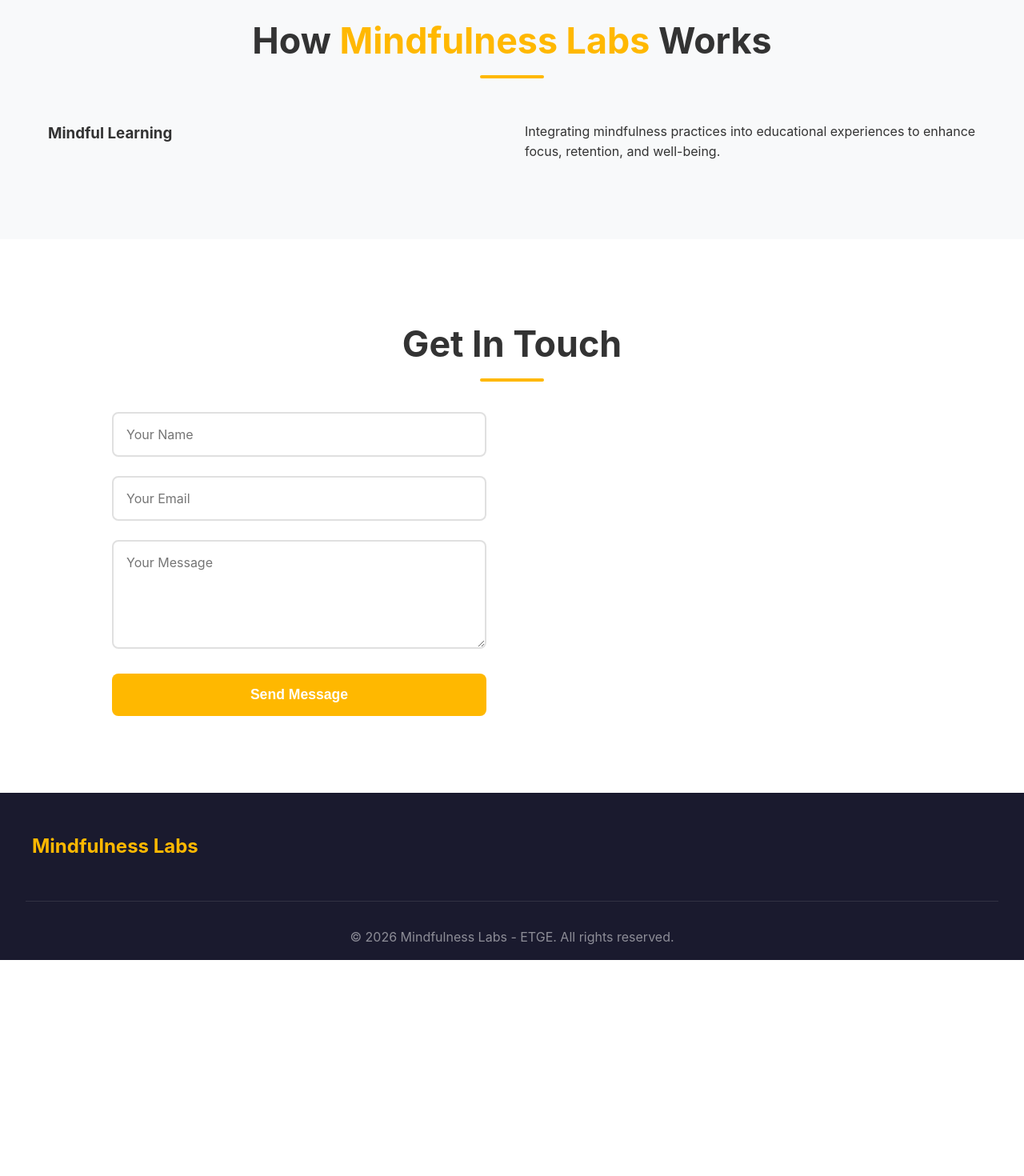
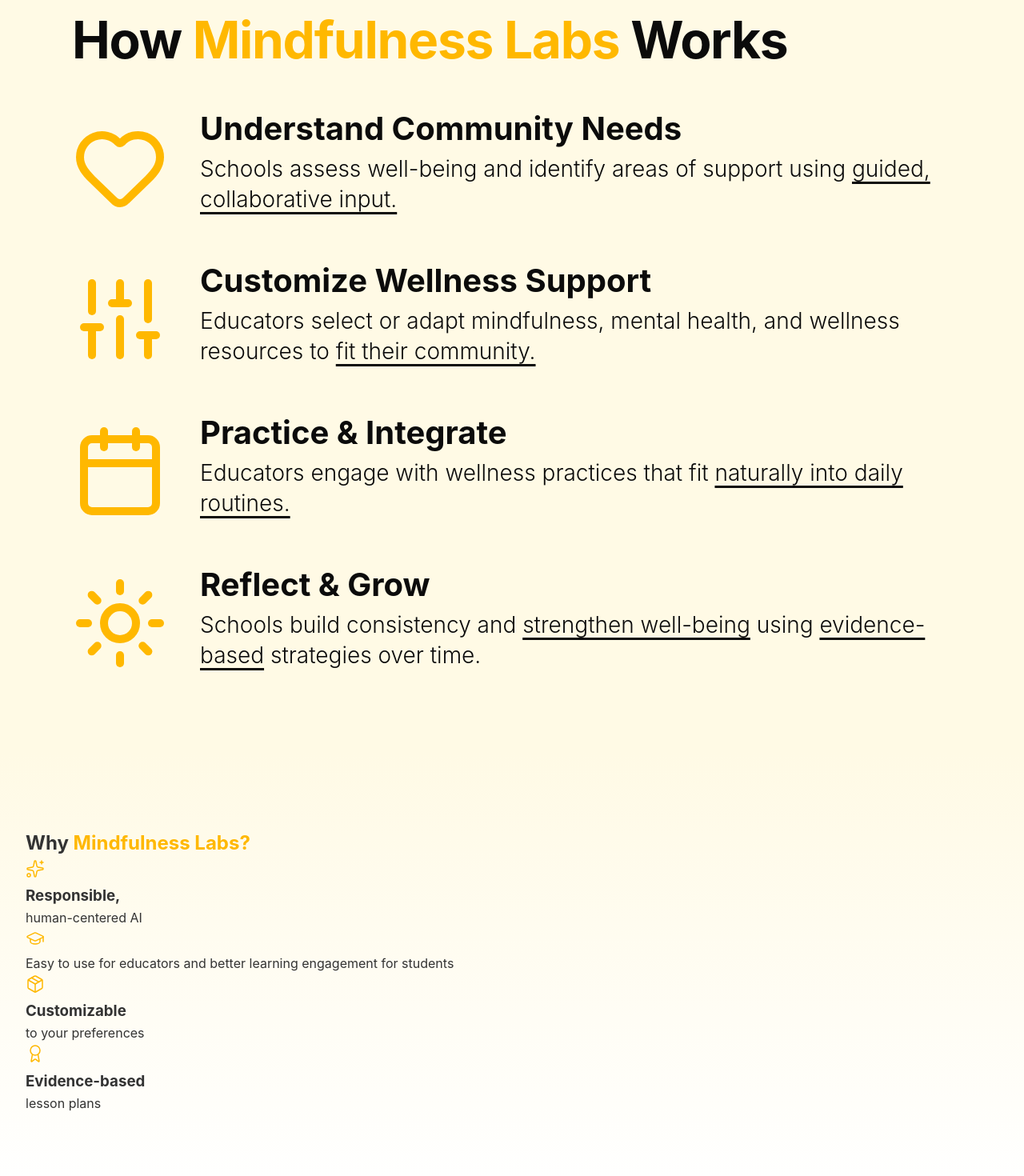
Before and after one commit to Fariznt/mindfulnessLabsLanding, a React (Vite) app: page / in a window 1280 px wide. Shown: the part 880-2350 px from the top of the page at 80% size. Before the commit the page ends 2080 px from the top, so only its background shows below. Built offline with nearby package versions, Linux system fonts and the light colour scheme.

Commit message:
fixed ui for about and hero sections, added why section

```diff
--- a/src/App.jsx
+++ b/src/App.jsx
@@ -5,6 +5,7 @@
 import Contact from './components/Contact'
 import Footer from './components/Footer'
 import './App.css'
+import WhySection from './components/WhySection'
 
 function App() {
   return (
@@ -12,6 +13,7 @@
       <Navbar />
       <Hero />
       <About />
+      <WhySection />
       <Contact />
       <Footer />
     </div>
--- a/src/components/About.css
+++ b/src/components/About.css
@@ -1,73 +1,85 @@
-.about-section {
-  padding: 6rem 2rem;
-  background-color: var(--bg-light);
+/* Matches the mockup: warm background, huge title, simple icon+text rows */
+.aboutSection {
+  background: var(--secondary-bg);
+  padding: 96px 24px;
 }
 
-.section-title {
-  text-align: center;
-  font-size: 2.8rem;
-  margin-bottom: 3rem;
-  color: var(--text-dark);
-  position: relative;
+.aboutContainer {
+  max-width: 1100px;
+  margin: 0 auto;
 }
 
-.section-title::after {
-  content: '';
-  position: absolute;
-  bottom: -10px;
-  left: 50%;
-  transform: translateX(-50%);
-  width: 80px;
-  height: 4px;
-  background: linear-gradient(135deg, var(--primary-color), var(--secondary-color));
-  border-radius: 2px;
+.aboutTitle {
+  margin: 0 0 56px 0;
+  font-size: 4.0rem;
+  line-height: 1.05;
+  font-weight: 700;
+  letter-spacing: -0.02em;
+  text-align: left; /* key difference from your current centered title */
+  color: #0b0b0b;
 }
 
-.about-content {
-  display: grid;
-  grid-template-columns: repeat(auto-fit, minmax(280px, 1fr));
-  gap: 2rem;
-  margin-top: 4rem;
+.accent {
+  color: #ffb800;
 }
 
-.about-card {
-  background: white;
-  padding: 2.5rem;
-  border-radius: 15px;
-  box-shadow: 0 5px 20px rgba(0, 0, 0, 0.08);
-  transition: all 0.3s ease;
-  text-align: center;
+.steps {
+  display: flex;
+  flex-direction: column;
+  gap: 56px; /* roomy like the mock */
 }
 
-.about-card:hover {
-  transform: translateY(-10px);
-  box-shadow: 0 15px 40px rgba(0, 0, 0, 0.15);
+.step {
+  display: grid;
+  grid-template-columns: 120px 1fr; /* icon column + text column */
+  column-gap: 40px;
+  align-items: start;
 }
 
-.card-icon {
-  font-size: 3rem;
-  margin-bottom: 1rem;
+.iconWrap {
+  display: flex;
+  align-items: flex-start;
+  justify-content: center;
+  padding-top: 6px; /* nudges icon down to align with headline baseline */
 }
 
-.about-card h3 {
-  font-size: 1.5rem;
-  margin-bottom: 1rem;
-  color: var(--text-dark);
+.stepIcon {
+  width: 128px;
+  height: 128px;
+  color: #ffb800;
 }
 
-.about-card p {
-  color: var(--text-light);
-  line-height: 1.8;
+.stepTitle {
+  margin: 0 0 10px 0;
+  font-size: 2.5rem;
+  line-height: 1.1;
+  font-weight: 700;
+  color: #0b0b0b;
 }
 
-.fade-in {
-  animation: fadeIn 0.8s ease-out;
+.stepBody {
+  margin: 0;
+  font-size: 28px;
+  line-height: 1.35;
+  font-weight: 300;
+  color: #0b0b0b;
+}
+
+.underline {
+  text-decoration: underline;
+  text-decoration-thickness: 3px;
+  text-underline-offset: 6px;
+}
+
+/* Keep your fade-in, but soften it a bit */
+.fadeIn {
+  animation: fadeIn 600ms ease-out both;
 }
 
 @keyframes fadeIn {
   from {
     opacity: 0;
-    transform: translateY(30px);
+    transform: translateY(18px);
   }
   to {
     opacity: 1;
@@ -75,16 +87,44 @@
   }
 }
 
-@media (max-width: 768px) {
-  .about-section {
-    padding: 4rem 1.5rem;
+/* Responsive tweaks */
+@media (max-width: 900px) {
+  .aboutTitle {
+    font-size: 48px;
+    margin-bottom: 40px;
   }
 
-  .section-title {
-    font-size: 2.2rem;
+  .step {
+    grid-template-columns: 88px 1fr;
+    column-gap: 24px;
   }
 
-  .about-content {
-    grid-template-columns: 1fr;
+  .stepIcon {
+    width: 72px;
+    height: 72px;
+  }
+
+  .stepTitle {
+    font-size: 32px;
+  }
+
+  .stepBody {
+    font-size: 20px;
   }
 }
+
+@media (max-width: 600px) {
+  .aboutSection {
+    padding: 72px 18px;
+  }
+
+  .step {
+    grid-template-columns: 1fr;
+    row-gap: 14px;
+  }
+
+  .iconWrap {
+    justify-content: flex-start;
+    padding-top: 0;
+  }
+}
--- a/src/components/About.jsx
+++ b/src/components/About.jsx
@@ -1,42 +1,91 @@
-import { useState, useEffect, useRef } from 'react'
-import './About.css'
+import { useEffect, useRef, useState } from "react";
+import { Heart, Sliders, Calendar, Sun } from "lucide-react";
+import "./About.css";
+
+const steps = [
+  {
+    Icon: Heart,
+    title: "Understand Community Needs",
+    body: (
+      <>
+        Schools assess well-being and identify areas of support using{" "}
+        <span className="underline">guided, collaborative input.</span>
+      </>
+    ),
+  },
+  {
+    Icon: Sliders,
+    title: "Customize Wellness Support",
+    body: (
+      <>
+        Educators select or adapt mindfulness, mental health, and wellness resources to{" "}
+        <span className="underline">fit their community.</span>
+      </>
+    ),
+  },
+  {
+    Icon: Calendar,
+    title: "Practice & Integrate",
+    body: (
+      <>
+        Educators engage with wellness practices that fit{" "}
+        <span className="underline">naturally into daily routines.</span>
+      </>
+    ),
+  },
+  {
+    Icon: Sun,
+    title: "Reflect & Grow",
+    body: (
+      <>
+        Schools build consistency and <span className="underline">strengthen well-being</span>{" "}
+        using <span className="underline">evidence-based</span> strategies over time.
+      </>
+    ),
+  },
+];
 
 function About() {
-  const [isVisible, setIsVisible] = useState(false)
-  const sectionRef = useRef(null)
+  const [isVisible, setIsVisible] = useState(false);
+  const sectionRef = useRef(null);
 
   useEffect(() => {
+    const el = sectionRef.current;
+    if (!el) return;
+
     const observer = new IntersectionObserver(
-      ([entry]) => {
-        if (entry.isIntersecting) {
-          setIsVisible(true)
-        }
-      },
+      ([entry]) => entry.isIntersecting && setIsVisible(true),
       { threshold: 0.1 }
-    )
+    );
 
-    if (sectionRef.current) {
-      observer.observe(sectionRef.current)
-    }
-
-    return () => {
-      if (sectionRef.current) {
-        observer.unobserve(sectionRef.current)
-      }
-    }
-  }, [])
+    observer.observe(el);
+    return () => observer.disconnect();
+  }, []);
 
   return (
-    <section id="about" className="about-section" ref={sectionRef}>
-      <div className={`container ${isVisible ? 'fade-in' : ''}`}>
-        <h2 className="section-title">How <span style={{ color: "#FFB800" }}>Mindfulness Labs</span> Works</h2>
-        <div className="about-content">
-          <h3>Mindful Learning</h3>
-          <p>Integrating mindfulness practices into educational experiences to enhance focus, retention, and well-being.</p>
+    <section id="about" className="aboutSection" ref={sectionRef}>
+      <div className={`aboutContainer ${isVisible ? "fadeIn" : ""}`}>
+        <h2 className="aboutTitle">
+          How <span className="accent">Mindfulness Labs</span> Works
+        </h2>
+
+        <div className="steps">
+          {steps.map(({ Icon, title, body }) => (
+            <div className="step" key={title}>
+              <div className="iconWrap" aria-hidden="true">
+                <Icon className="stepIcon" strokeWidth={2} />
+              </div>
+
+              <div className="stepText">
+                <h3 className="stepTitle">{title}</h3>
+                <p className="stepBody">{body}</p>
+              </div>
+            </div>
+          ))}
         </div>
       </div>
     </section>
-  )
+  );
 }
 
-export default About
+export default About;
--- a/src/components/Contact.jsx
+++ b/src/components/Contact.jsx
@@ -3,17 +3,66 @@
 
 function Contact() {
   const [formData, setFormData] = useState({
-    name: '',
+    firstName: '',
+    lastName: '',
     email: '',
     message: ''
-  })
+  });
+  const [status, setStatus] = useState('');
+  const [loading, setLoading] = useState(false);
 
-  const handleSubmit = (e) => {
-    e.preventDefault()
-    // Handle form submission here
-    alert('Form submitted! (Add your submission logic here)')
-    console.log('Form data:', formData)
-  }
+  const handleSubmit = async (e) => {
+    e.preventDefault();
+    setLoading(true);
+    setStatus('');
+
+    try {
+      const response = await fetch('http://localhost:3001/api/subscribe', {
+        method: 'POST',
+        headers: {
+          'Content-Type': 'application/json',
+        },
+        body: JSON.stringify({
+          email: formData.email,
+          firstName: formData.firstName,
+          lastName: formData.lastName
+        })
+      });
+
+      const data = await response.json();
+
+      if (data.success) {
+        setStatus('Successfully subscribed to our mailing list!');
+        setFormData({ firstName: '', lastName: '', email: '', message: '' });
+      } else {
+        setStatus('Error: ' + data.error);
+      }
+    } catch (error) {
+        const status = error?.response?.status;
+        const data = error?.response?.data;
+
+        console.log("=== WIX ERROR RAW ===");
+        console.log(error);
+
+        console.log("=== WIX ERROR STATUS ===");
+        console.log(status);
+
+        console.log("=== WIX ERROR DATA (stringified) ===");
+        console.log(JSON.stringify(data, null, 2));
+
+        // Some Wix SDK errors also store details here:
+        console.log("=== WIX ERROR DETAILS (stringified) ===");
+        console.log(JSON.stringify(error?.details, null, 2));
+
+        res.status(status || 500).json({
+            success: false,
+            status: status || 500,
+            wixData: data || null,
+        });
+    } finally {
+      setLoading(false);
+    }
+  };
 
   const handleChange = (e) => {
     setFormData({
@@ -30,12 +79,21 @@
           <form className="contact-form" onSubmit={handleSubmit}>
             <div className="form-group">
               <input
-                type="text"
-                name="name"
-                placeholder="Your Name"
-                value={formData.name}
-                onChange={handleChange}
-                required
+              type="text"
+              name="firstName"
+              placeholder="First name"
+              value={formData.firstName}
+              onChange={handleChange}
+              required
+              />
+
+              <input
+              type="text"
+              name="lastName"
+              placeholder="Last name"
+              value={formData.lastName}
+              onChange={handleChange}
+              required
               />
             </div>
             <div className="form-group">
--- a/src/components/Hero.css
+++ b/src/components/Hero.css
@@ -8,7 +8,7 @@
   text-align: center;
   padding: 2rem;
   overflow: hidden;
-  color: white;
+  color: black;
 }
 
 .hero-background {
@@ -60,10 +60,11 @@
 }
 
 .hero-title {
-  font-size: 3.5rem;
+  font-size: 5rem;
   font-weight: 700;
   margin-bottom: 1rem;
   line-height: 1.2;
+  color: #FFAD08;
 }
 
 .gradient-text {
@@ -75,7 +76,6 @@
 
 .hero-subtitle {
   font-size: 1.8rem;
-  margin-bottom: 1.5rem;
   font-weight: 300;
   opacity: 0.95;
 }
@@ -90,19 +90,26 @@
 }
 
 .cta-button {
-  background-color: white;
-  color: var(--primary-color);
+  background-color: #FFAD08;
+  color: var(--primary-bg);
   border: none;
-  padding: 1.2rem 3rem;
+  padding: 1.2rem 2.5rem;
   font-size: 1.1rem;
-  font-weight: 600;
-  border-radius: 15px;
+  font-weight: 800;
+  border-radius: 10px;
   cursor: pointer;
   transition: all 0.3s ease;
   display: inline-flex;
   align-items: center;
   gap: 0.5rem;
   box-shadow: 0 10px 30px rgba(0, 0, 0, 0.2);
+}
+
+.button-group {
+  display: flex;
+  gap: 1.2rem;
+  flex-wrap: wrap;
+  justify-content: center;
 }
 
 .cta-button:hover {
--- a/src/components/Hero.jsx
+++ b/src/components/Hero.jsx
@@ -21,6 +21,7 @@
         <p className="hero-description">
           Culturally responsive, trauma-informed wellness tools—designed to integrate seamlessly into school communities and support educators with responsible, evidence-based AI.
         </p>
+        <div className="button-group">
             <button className="cta-button">
             Join Mailing List
             <span className="button-arrow">→</span>
@@ -30,6 +31,7 @@
             <span className="button-arrow">→</span>
             </button>
         </div>
+      </div>
     </section>
   )
 }
--- a/src/components/Navbar.css
+++ b/src/components/Navbar.css
@@ -3,7 +3,7 @@
   top: 0;
   left: 0;
   right: 0;
-  background-color: rgba(255, 255, 255, 0.95);
+  background-color: var(--secondary-bg);
   backdrop-filter: blur(10px);
   z-index: 1000;
   transition: all 0.3s ease;
@@ -12,7 +12,7 @@
 
 .navbar.scrolled {
   box-shadow: 0 2px 20px rgba(0, 0, 0, 0.1);
-  background-color: rgba(255, 255, 255, 0.98);
+  background-color: var(--secondary-bg);
 }
 
 .nav-container {
@@ -27,7 +27,7 @@
 .logo {
   font-size: 1.5rem;
   font-weight: bold;
-  background: linear-gradient(135deg, var(--primary-color), var(--secondary-color));
+  background: var(--primary-color);
   -webkit-background-clip: text;
   -webkit-text-fill-color: transparent;
   background-clip: text;
--- /dev/null
+++ b/src/components/WhySection.css
@@ -0,0 +1,4 @@
+.why-section {
+    padding: 6rem 2rem;
+    background: linear-gradient(0deg, var(--primary-bg), var(--secondary-bg));
+}
--- /dev/null
+++ b/src/components/WhySection.jsx
@@ -0,0 +1,52 @@
+import { Sparkles, GraduationCap, Package, Award } from "lucide-react";
+import "./WhySection.css";
+
+export default function WhySection() {
+  return (
+    <section className="why-section">
+      <h2 className="text-4xl font-bold text-center mb-12">
+        Why <span style={{ color: "#FFB800" }}>Mindfulness Labs?</span>
+      </h2>
+      <div className="grid grid-cols-1 md:grid-cols-2 gap-6">
+        <div className="p-8 bg-white border-none shadow-sm rounded-lg">
+          <div className="flex gap-4 items-start">
+            <Sparkles className="w-12 h-12 flex-shrink-0" style={{ color: "#FFB800", strokeWidth: 1.5 }} />
+            <div>
+              <h3 className="font-semibold text-lg mb-1">Responsible,</h3>
+              <p className="text-base">human-centered AI</p>
+            </div>
+          </div>
+        </div>
+
+        <div className="p-8 bg-white border-none shadow-sm rounded-lg">
+          <div className="flex gap-4 items-start">
+            <GraduationCap className="w-12 h-12 flex-shrink-0" style={{ color: "#FFB800", strokeWidth: 1.5 }} />
+            <div>
+              <p className="text-base">Easy to use for educators and better learning engagement for students</p>
+            </div>
+          </div>
+        </div>
+
+        <div className="p-8 bg-white border-none shadow-sm rounded-lg">
+          <div className="flex gap-4 items-start">
+            <Package className="w-12 h-12 flex-shrink-0" style={{ color: "#FFB800", strokeWidth: 1.5 }} />
+            <div>
+              <h3 className="font-semibold text-lg mb-1">Customizable</h3>
+              <p className="text-base">to your preferences</p>
+            </div>
+          </div>
+        </div>
+
+        <div className="p-8 bg-white border-none shadow-sm rounded-lg">
+          <div className="flex gap-4 items-start">
+            <Award className="w-12 h-12 flex-shrink-0" style={{ color: "#FFB800", strokeWidth: 1.5 }} />
+            <div>
+              <h3 className="font-semibold text-lg mb-1">Evidence-based</h3>
+              <p className="text-base">lesson plans</p>
+            </div>
+          </div>
+        </div>
+      </div>
+    </section>
+  );
+}
--- a/src/index.css
+++ b/src/index.css
@@ -1,6 +1,7 @@
 :root {
-  --primary-color: #FFB800;
-  --secondary-color: #FFB800;
+  --primary-color: #FFAD08;
+  --primary-bg: #ffffff;
+  --secondary-bg: #FFFAE5;
   --text-dark: #333;
   --text-light: #666;
   --bg-light: #f8f9fa;
```
Also changed, not shown: package.json (+11 -0 lines), 2 other files (tests, documents, lock files or other folders). Lines whose indentation alone changed are shown as unchanged.
